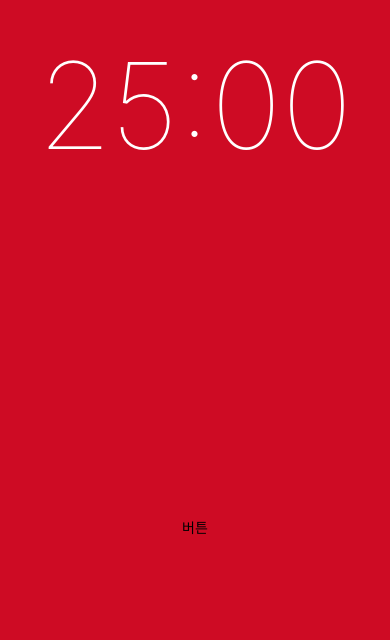
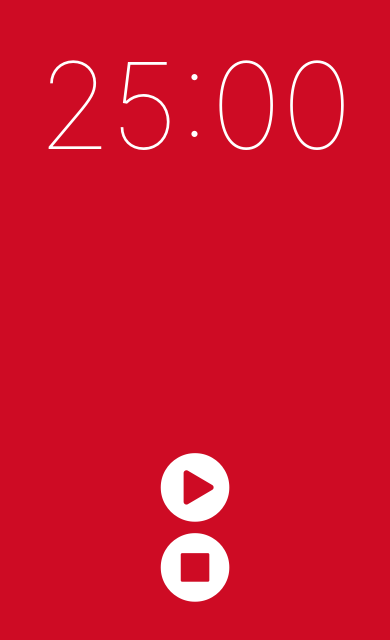
Before and after one commit to gudrlf789/makeTimerApp, a React Native app in the folder timerAppProject/: screen / in a window 390 px wide. Shown: the part 176-816 px from the top of the page. Built offline with nearby package versions, Linux system fonts and the light colour scheme.

Commit message:
버튼 컴포넌트 생성

```diff
--- /dev/null
+++ b/timerAppProject/component/Button/index.js
@@ -0,0 +1,19 @@
+import React from "react";
+import PropTypes from "prop-types";
+import { View, TouchableOpacity, StyleSheet } from 'react-native';
+import { FontAwesome } from '@expo/vector-icons';
+
+function Button({iconName, onPress}){
+    return (
+        <TouchableOpacity onPress={onPress}>
+            <FontAwesome name={iconName} size={80} color="white" />
+        </TouchableOpacity>
+    )
+}
+
+Button.PropTypes = {
+    iconName : PropTypes.string.isRequired,
+    onPress : PropTypes.func.isRequired
+};
+
+export default Button;
--- a/timerAppProject/component/Timer/index.js
+++ b/timerAppProject/component/Timer/index.js
@@ -1,5 +1,6 @@
 import React, { Component } from 'react';
 import { View, Text, StyleSheet, StatusBar } from 'react-native';
+import Button from '../Button';
 
 class Timer extends Component {
     render(){
@@ -10,7 +11,8 @@
                     <Text style={styles.time}>25:00</Text>
                 </View>
                 <View style={styles.lower}>
-                    <Text>버튼</Text>
+                    <Button iconName="play-circle" onPress={() => alert("시작")} />
+                    <Button iconName="stop-circle" onPress={() => alert("종료")} />
                 </View>
             </View>
         )
```
